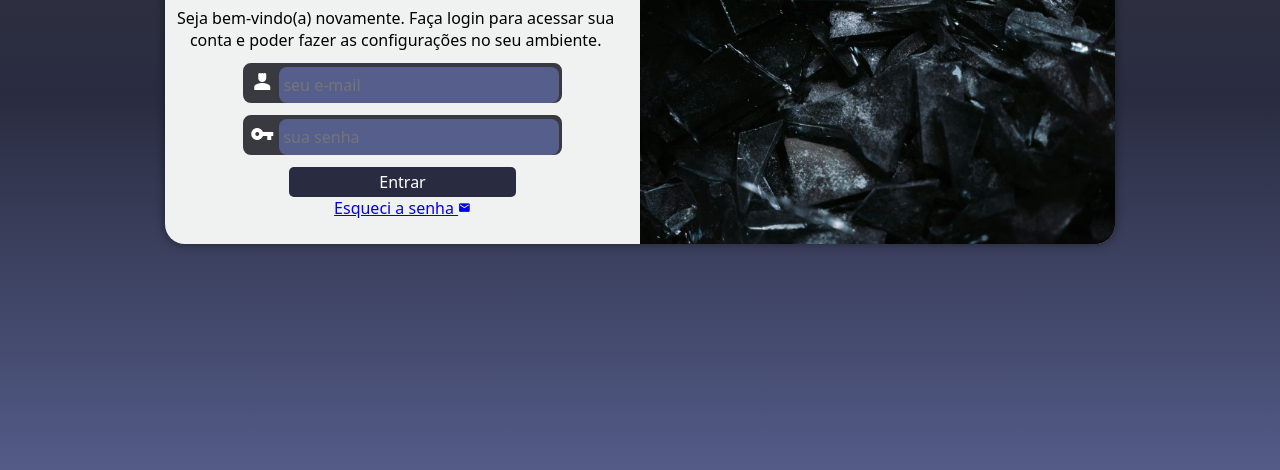
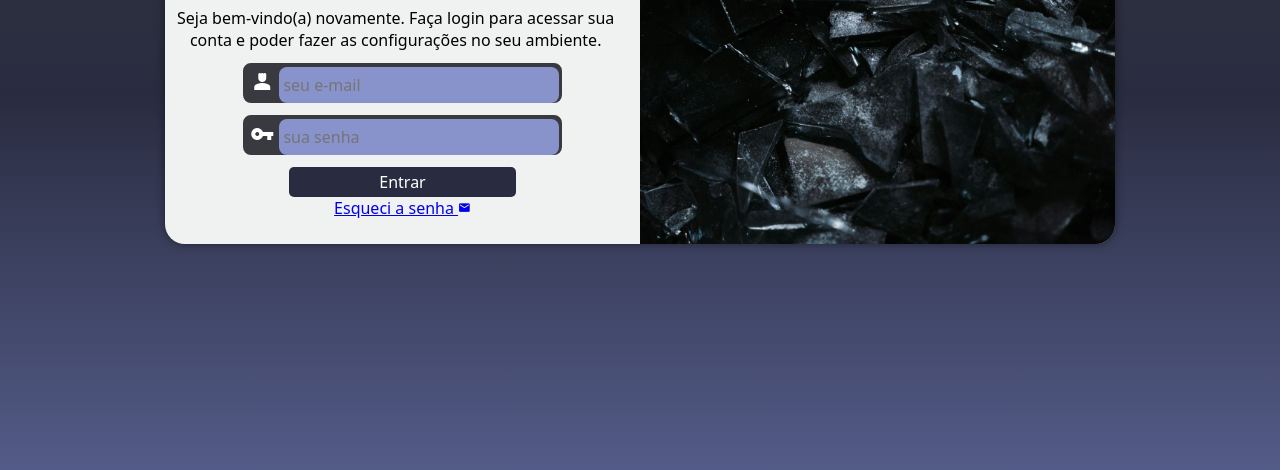
Before and after one commit to lucascardosoinocencio/projeto-login, a plain HTML site: page index.html in a window 1280 px wide. Shown: the part 306-776 px from the top of the page. Drawn offline with Linux system fonts and the light colour scheme.

Commit message:
Update style.css

```diff
--- a/estilos/style.css
+++ b/estilos/style.css
@@ -88,7 +88,7 @@ section#login > div#formulario {
  }
 
  div.campo > input {
-    background-color: #565E8C;
+    background-color: #8893cc;
     font-size: 1em;
     width: calc(100% - 35px);
     height: 100%;
```
